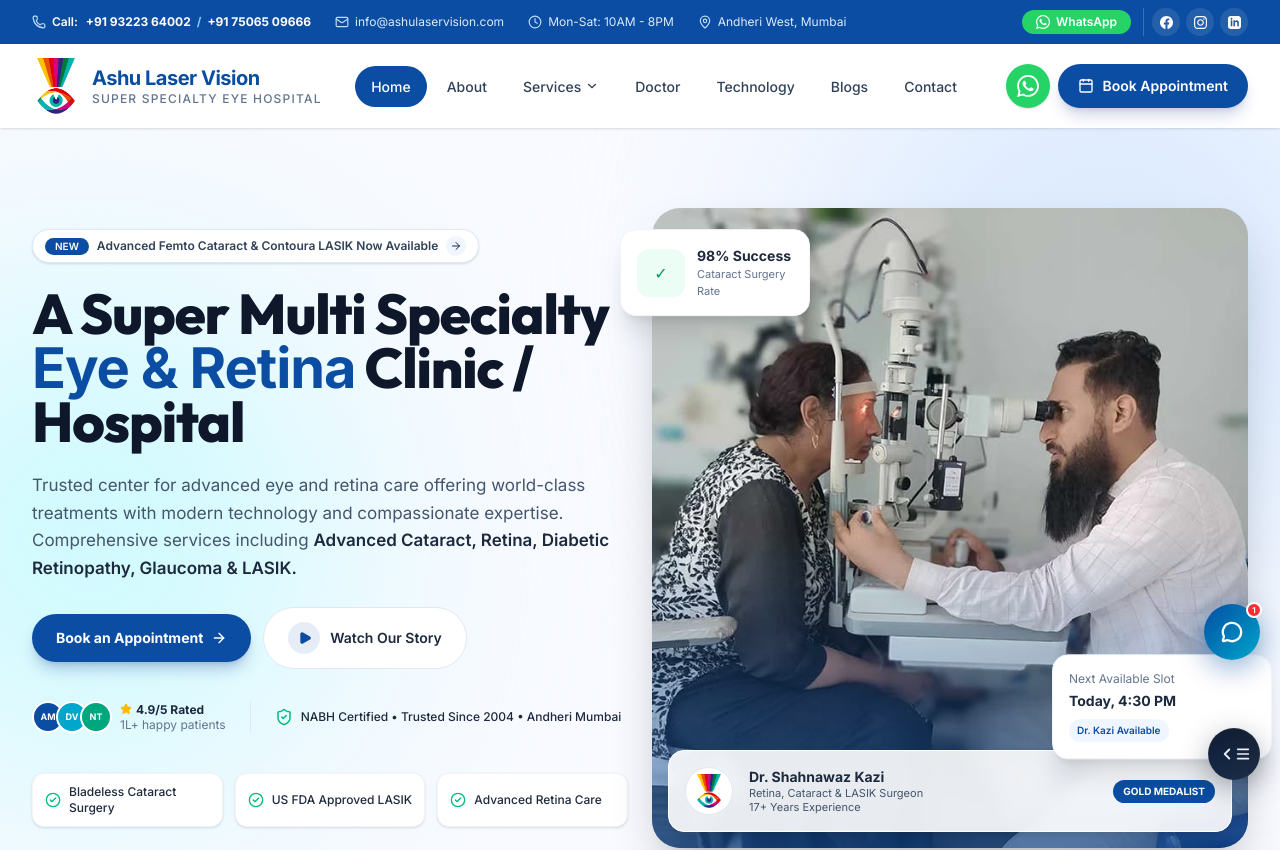
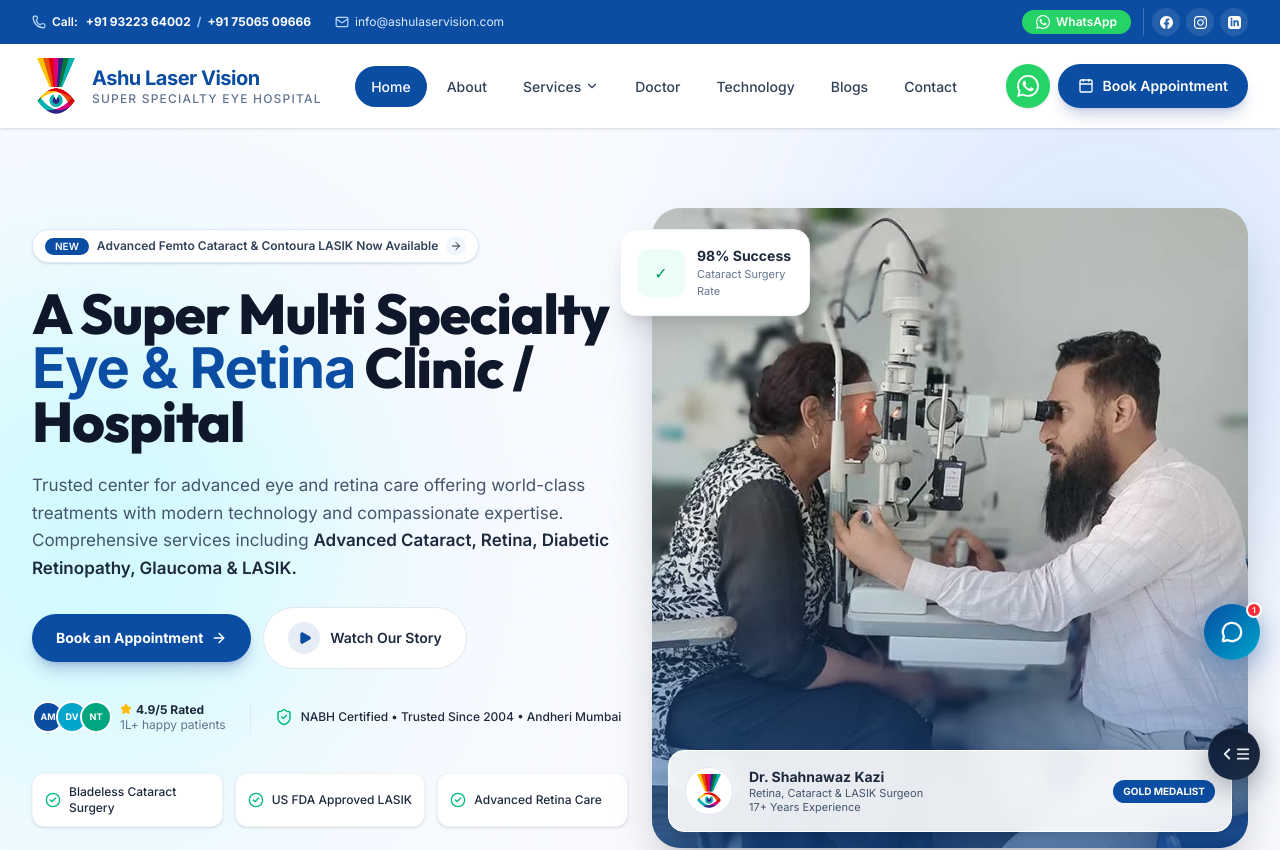
Before and after one commit to office199/design_new_website, a React (Vite) app: page / in a window 1280 px wide. Shown: the top 850 px of the page. Built offline with nearby package versions, Linux system fonts and the light colour scheme.

Commit message:
update file

```diff
--- a/src/components/layout/TopBar.jsx
+++ b/src/components/layout/TopBar.jsx
@@ -56,17 +56,6 @@
               info@ashulaservision.com
             </a>
 
-            {/* Hours */}
-            <span className="flex items-center gap-1.5 text-blue-100">
-              <Clock size={14} className="text-blue-200" />
-              Mon-Sat: 10AM - 8PM
-            </span>
-
-            {/* Location */}
-            <span className="flex items-center gap-1.5 text-blue-100">
-              <MapPin size={14} className="text-blue-200" />
-              Andheri West, Mumbai
-            </span>
           </div>
 
           {/* Right: WhatsApp + Socials */}
@@ -124,12 +113,7 @@
             <a href="mailto:info@ashulaservision.com" className="flex items-center gap-1 hover:text-white transition">
               <Mail size={12} /> info@ashulaservision.com
             </a>
-            <span className="flex items-center gap-1">
-              <Clock size={12} /> Mon-Sat 10AM-8PM
-            </span>
-            <span className="flex items-center gap-1">
-              <MapPin size={12} /> Andheri West
-            </span>
+
 
             <div className="flex items-center gap-1 ml-auto">
               <a href="https://www.facebook.com/AshuLaserVision/" target="_blank" rel="noopener noreferrer" aria-label="Facebook" className="w-6 h-6 rounded-full bg-white/10 hover:bg-[#1877F2] flex items-center justify-center">
--- a/src/components/sections/Hero.jsx
+++ b/src/components/sections/Hero.jsx
@@ -99,14 +99,6 @@
                 </div>
               </motion.div>
 
-              <motion.div animate={{y:[0,8,0]}} transition={{repeat:Infinity,duration:5}} className="absolute bottom-24 right-3 sm:right-4 md:-right-6 bg-white rounded-2xl p-3 sm:p-4 shadow-xl border border-slate-100 w-[190px] sm:w-[220px] max-w-[calc(100%-1.5rem)] z-10">
-                <div className="text-[11px] sm:text-xs text-slate-500 mb-1">Next Available Slot</div>
-                <div className="font-bold text-xs sm:text-sm">Today, 4:30 PM</div>
-                <div className="mt-2 flex gap-2">
-                  <span className="text-[10px] bg-blue-50 text-[#0B4DA2] px-2 py-1 rounded-full font-semibold">Dr. Kazi Available</span>
-                </div>
-              </motion.div>
-
               <div className="absolute bottom-4 left-4 right-4 bg-white/90 backdrop-blur rounded-2xl p-4 shadow-xl border border-white flex items-center gap-4">
                 <div className="w-12 h-12 rounded-full bg-white border border-slate-200 p-1.5 flex items-center justify-center shrink-0">
                   <img src="/images/ashu-logo-mark.png" alt="Ashu Laser Vision" className="w-full h-full object-contain" width="146" height="211" />
```
